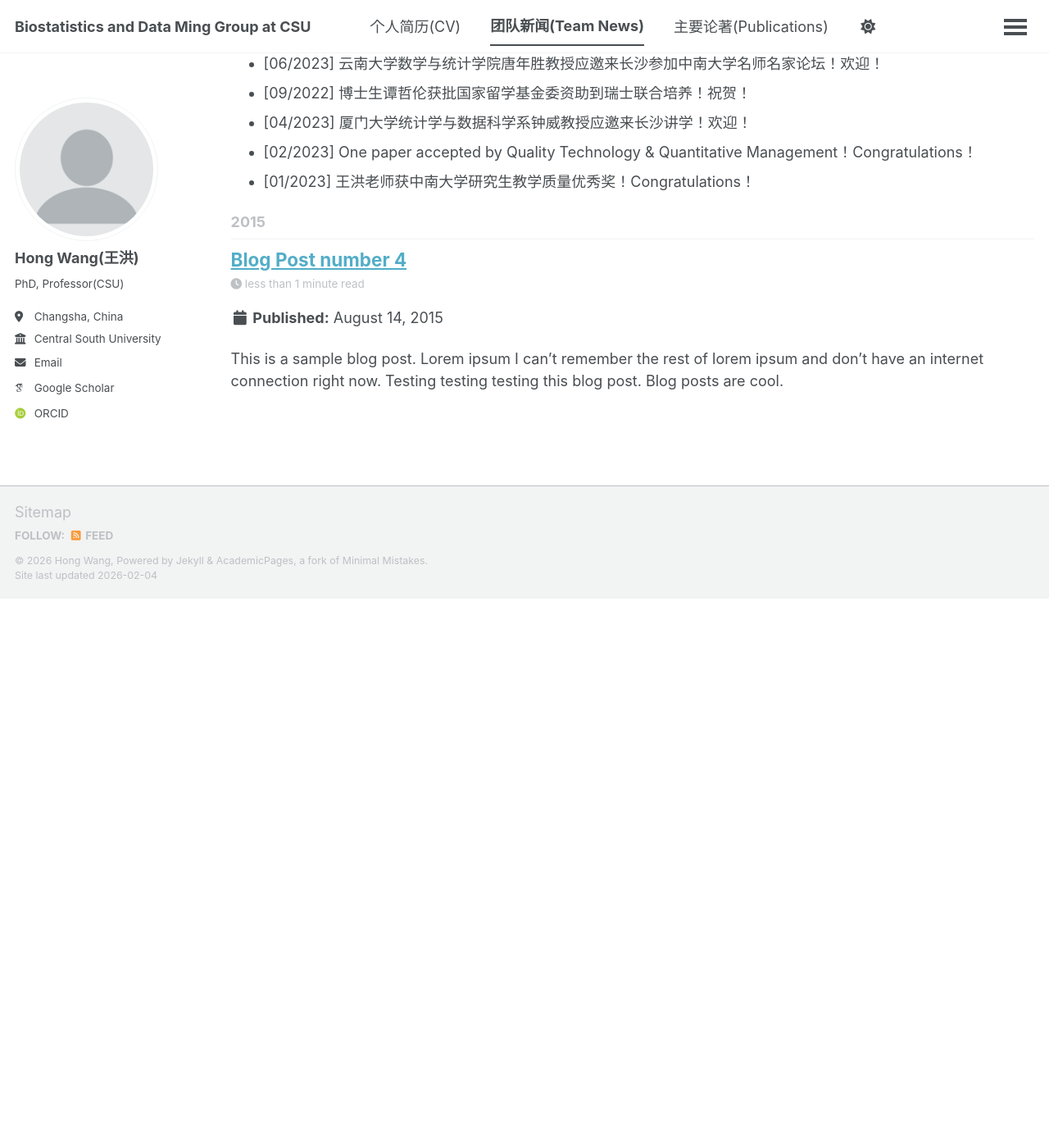
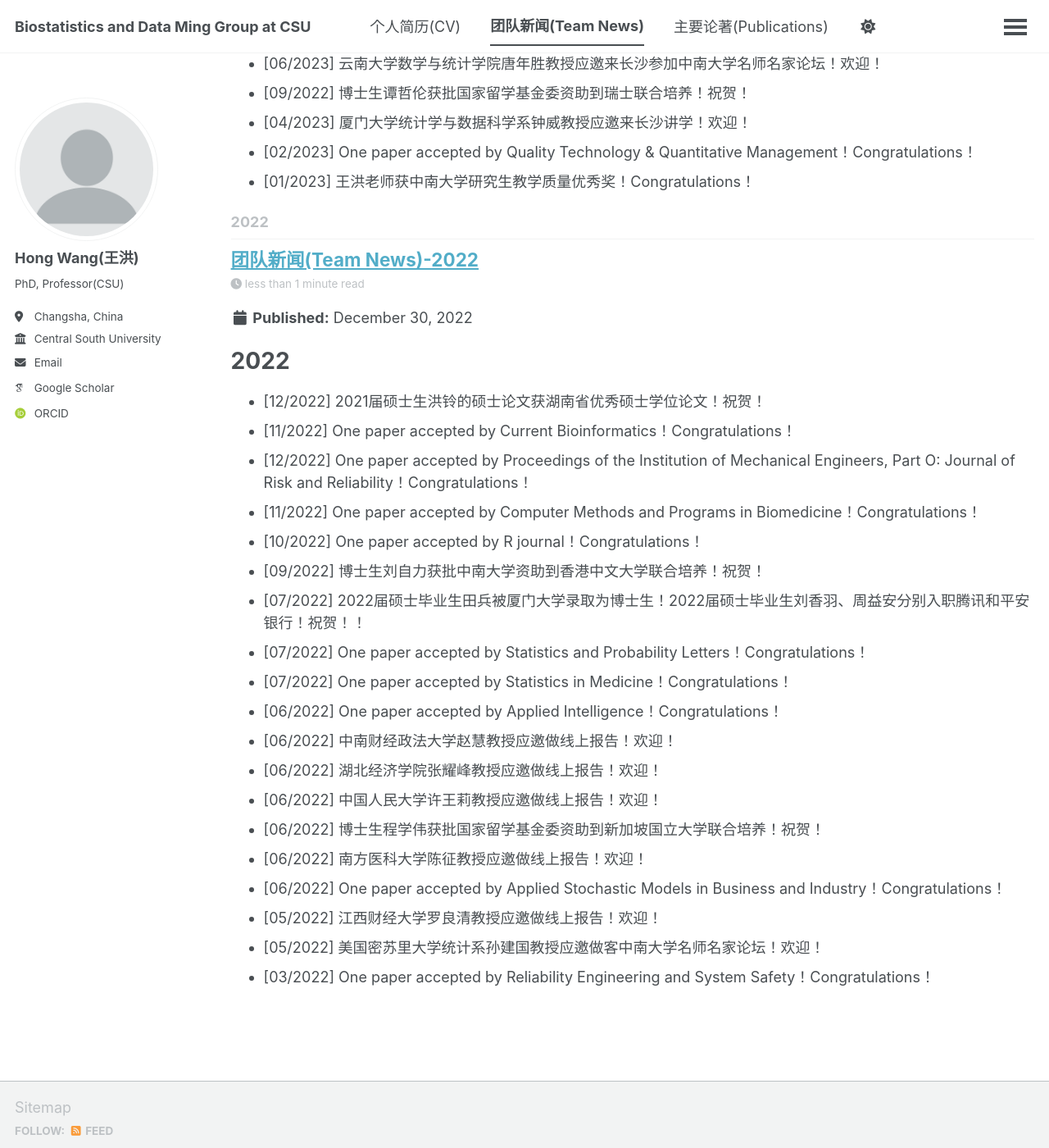
Before and after one commit to whcsu/whcsu.github.io, a Jekyll site: the page built from _pages/year-archive.html, in a window 1280 px wide and 1400 px high, scrolled down 2563 px. Shown: the whole window at 82% size. Built offline with Jekyll 4.4.1, drawn with Linux system fonts in a browser that asks for light colours; some web fonts are replaced; a script bundle is joined from its source files by our own code; library files that are not in the unit come from our copies; before the commit the page ends 3293 px from its top, so only the background shows below that.

Commit message:
Update 2015-08-14-blog-post-4.md

```diff
--- a/_posts/2015-08-14-blog-post-4.md
+++ b/_posts/2015-08-14-blog-post-4.md
@@ -1,20 +1,31 @@
 ---
-title: 'Blog Post number 4'
-date: 2015-08-14
-permalink: /posts/2012/08/blog-post-4/
+title: '团队新闻(Team News)-2022'
+date: 2022-12-30
+permalink: /posts/2022/12/blog-post-1/
 tags:
   - cool posts
   - category1
   - category2
 ---
 
-This is a sample blog post. Lorem ipsum I can't remember the rest of lorem ipsum and don't have an internet connection right now. Testing testing testing this blog post. Blog posts are cool.
-
-Headings are cool
+2022
 ======
-
-You can have many headings
-======
-
-Aren't headings cool?
-------
+- [12/2022] 2021届硕士生洪铃的硕士论文获湖南省优秀硕士学位论文！祝贺！
+- [11/2022] One paper accepted by Current Bioinformatics！Congratulations！
+- [12/2022] One paper accepted by Proceedings of the Institution of Mechanical Engineers, Part O: Journal of Risk and Reliability！Congratulations！
+- [11/2022] One paper accepted by Computer Methods and Programs in Biomedicine！Congratulations！
+- [10/2022] One paper accepted by R journal！Congratulations！
+- [09/2022] 博士生刘自力获批中南大学资助到香港中文大学联合培养！祝贺！
+- [07/2022] 2022届硕士毕业生田兵被厦门大学录取为博士生！2022届硕士毕业生刘香羽、周益安分别入职腾讯和平安银行！祝贺！！
+- [07/2022] One paper accepted by Statistics and Probability Letters！Congratulations！
+- [07/2022] One paper accepted by Statistics in Medicine！Congratulations！
+- [06/2022] One paper accepted by Applied Intelligence！Congratulations！
+- [06/2022] 中南财经政法大学赵慧教授应邀做线上报告！欢迎！
+- [06/2022] 湖北经济学院张耀峰教授应邀做线上报告！欢迎！
+- [06/2022] 中国人民大学许王莉教授应邀做线上报告！欢迎！
+- [06/2022] 博士生程学伟获批国家留学基金委资助到新加坡国立大学联合培养！祝贺！
+- [06/2022] 南方医科大学陈征教授应邀做线上报告！欢迎！
+- [06/2022] One paper accepted by Applied Stochastic Models in Business and Industry！Congratulations！
+- [05/2022] 江西财经大学罗良清教授应邀做线上报告！欢迎！
+- [05/2022] 美国密苏里大学统计系孙建国教授应邀做客中南大学名师名家论坛！欢迎！
+- [03/2022] One paper accepted by Reliability Engineering and System Safety！Congratulations！
```
